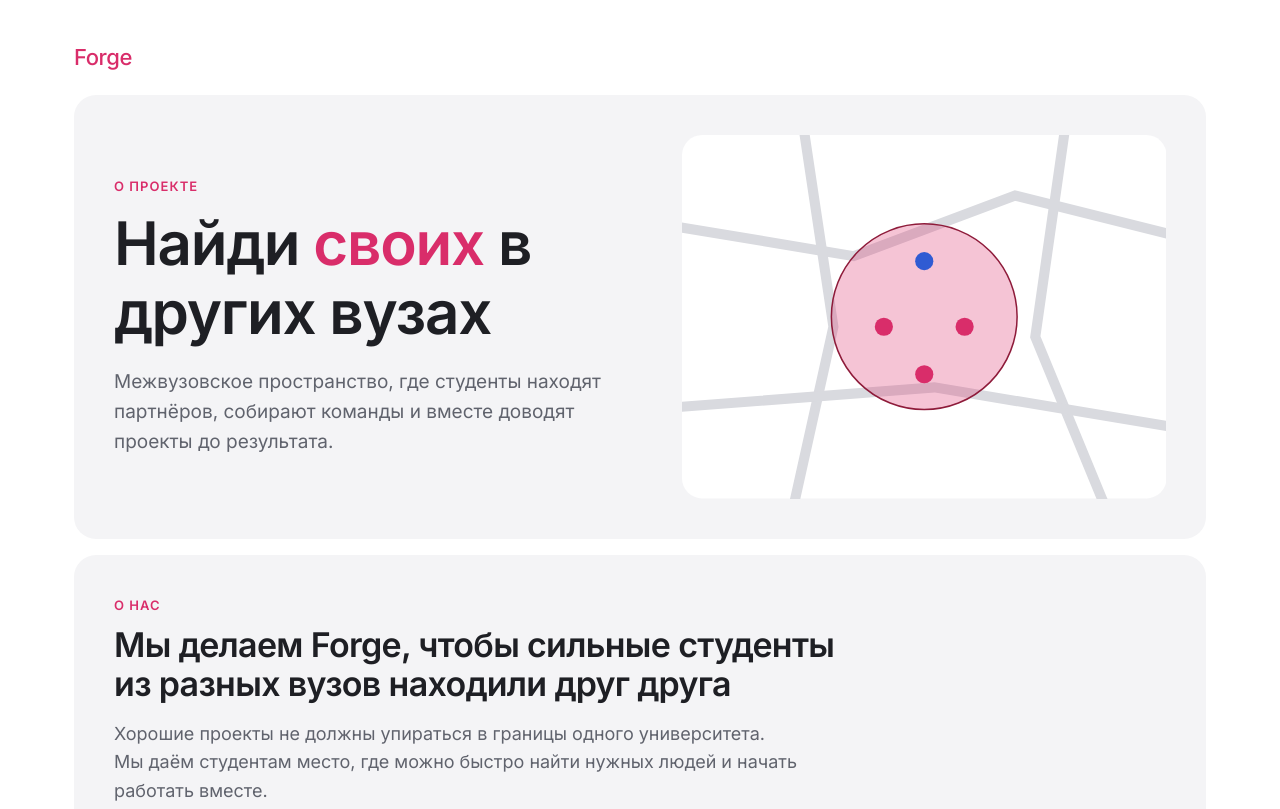
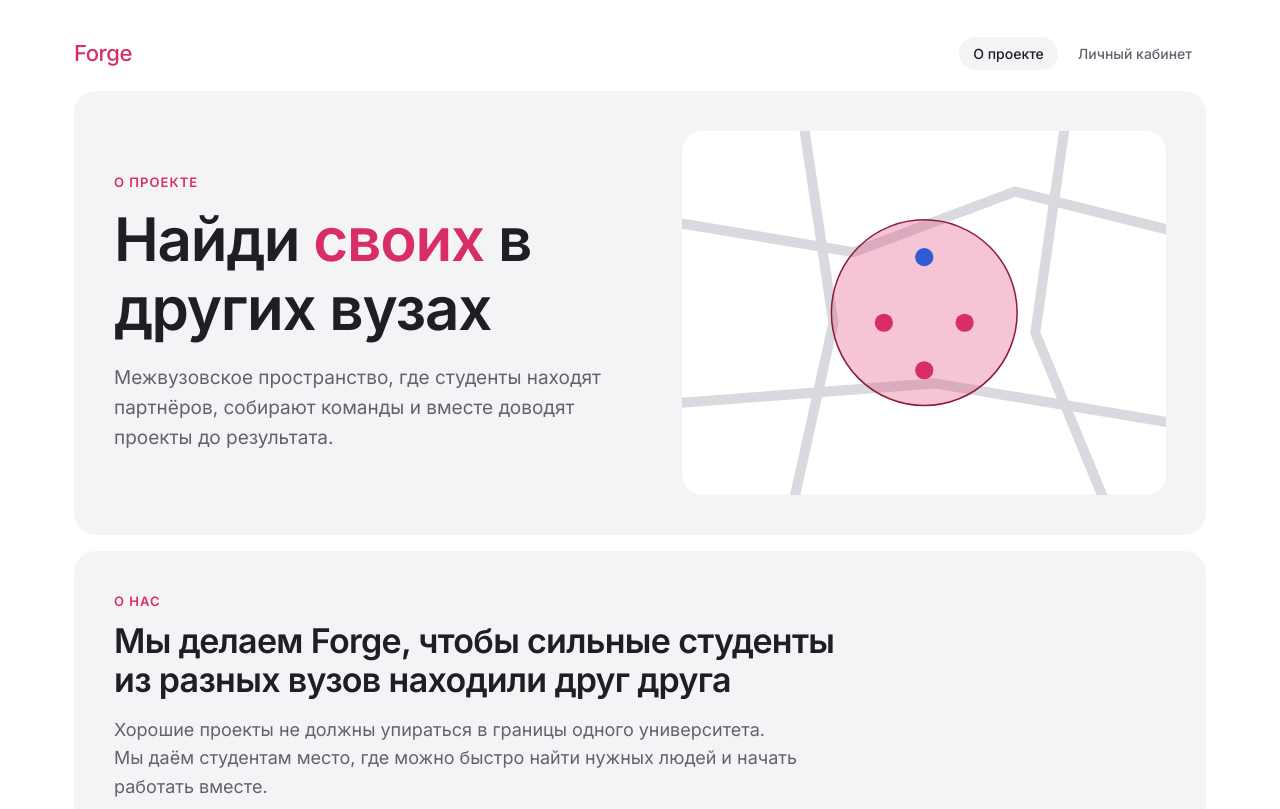
Before and after one commit to dongear/forge, a plain HTML site: page about.html in a window 1280 px wide. Shown: the top 809 px of the page. Drawn offline with Linux system fonts and the light colour scheme.

Commit message:
Add files via upload

```diff
--- a/about.html
+++ b/about.html
@@ -57,11 +57,18 @@ h1,h2,h3{font-weight:600;line-height:1.15;letter-spacing:-.02em;text-wrap:balanc
 @media(max-width:520px){.vals{grid-template-columns:1fr}}
 :root,:root:not([data-theme="light"]),:root[data-theme="dark"]{--bg:#FFFFFF;--panel:#FFFFFF;--inner:#F4F4F6;--ink:#1E1F24;--muted:#60636D;--line:#D9DADF;--accent:#D92D6A;--accent-deep:#8E1B3A;--accent-ink:#FFFFFF;--s-form:#2F5BD3;--s-done:#3D9A2B;color-scheme:light}
 html,body{margin:0}
+.topbar{grid-column:1/-1;display:flex;justify-content:space-between;align-items:center;gap:12px;flex-wrap:wrap}
+.topbar{margin-bottom:20px}
+.topbar .logo,a.logo{padding:0;text-decoration:none}
+.nav{display:flex;gap:6px;flex-wrap:wrap}
+.nav a{font:500 14px var(--f);padding:8px 14px;border-radius:99px;text-decoration:none;color:var(--muted)}
+.nav a:hover{color:var(--ink)}
+.nav a[aria-current]{background:var(--inner);color:var(--ink)}
 </style>
 </head>
 <body>
 <div class="frame">
-  <span class="logo">Forge</span>
+  <div class="topbar"><a class="logo" href="index.html">Forge</a><nav class="nav" aria-label="Страницы сайта"><a href="about.html" aria-current="page">О проекте</a><a href="profile.html">Личный кабинет</a></nav></div>
   <div class="stack">
     <div class="block hero">
       <div>
```
Also changed, not shown: index.html (+7 -1 lines), profile.html (+7 -1 lines).
